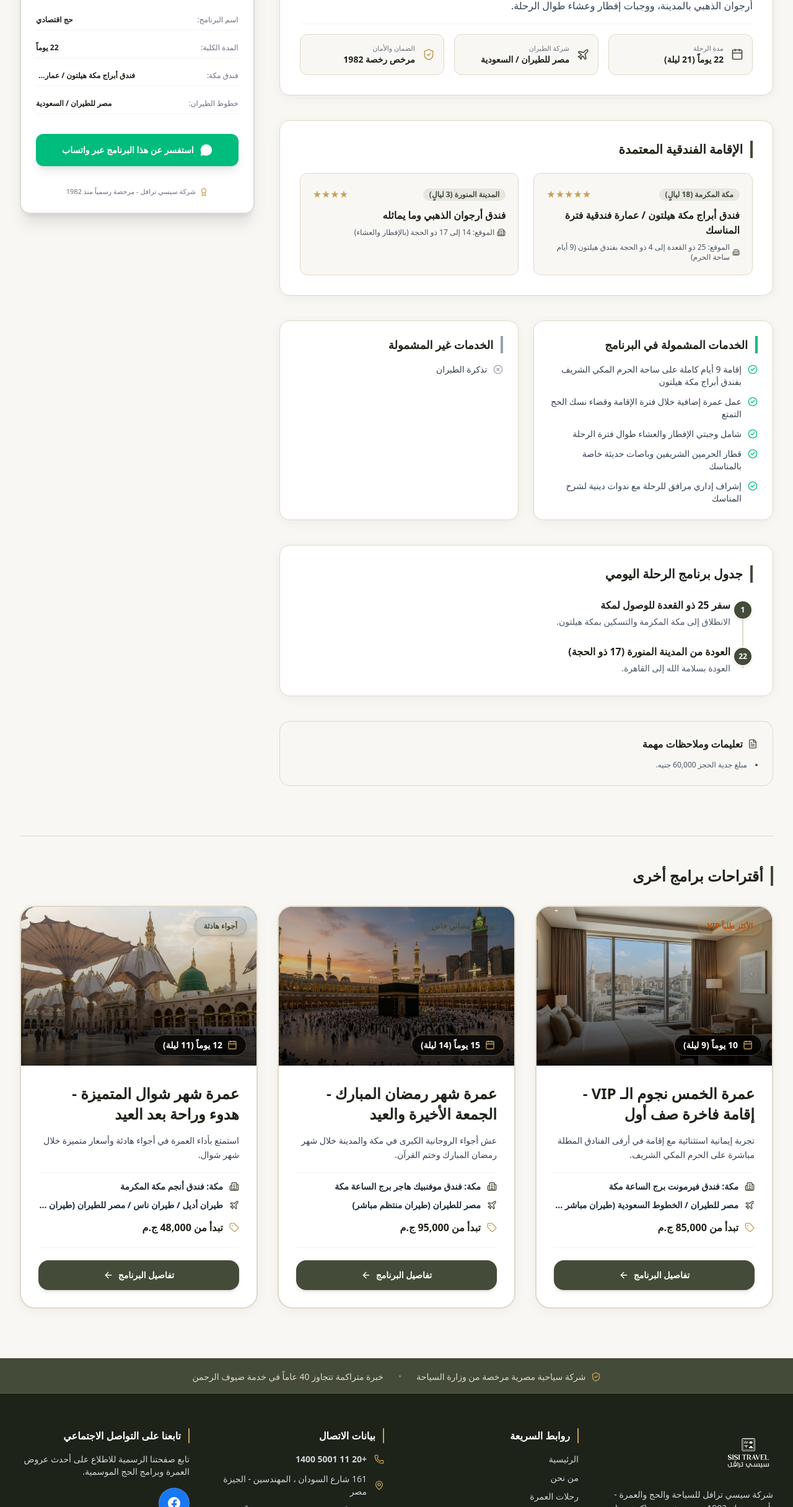
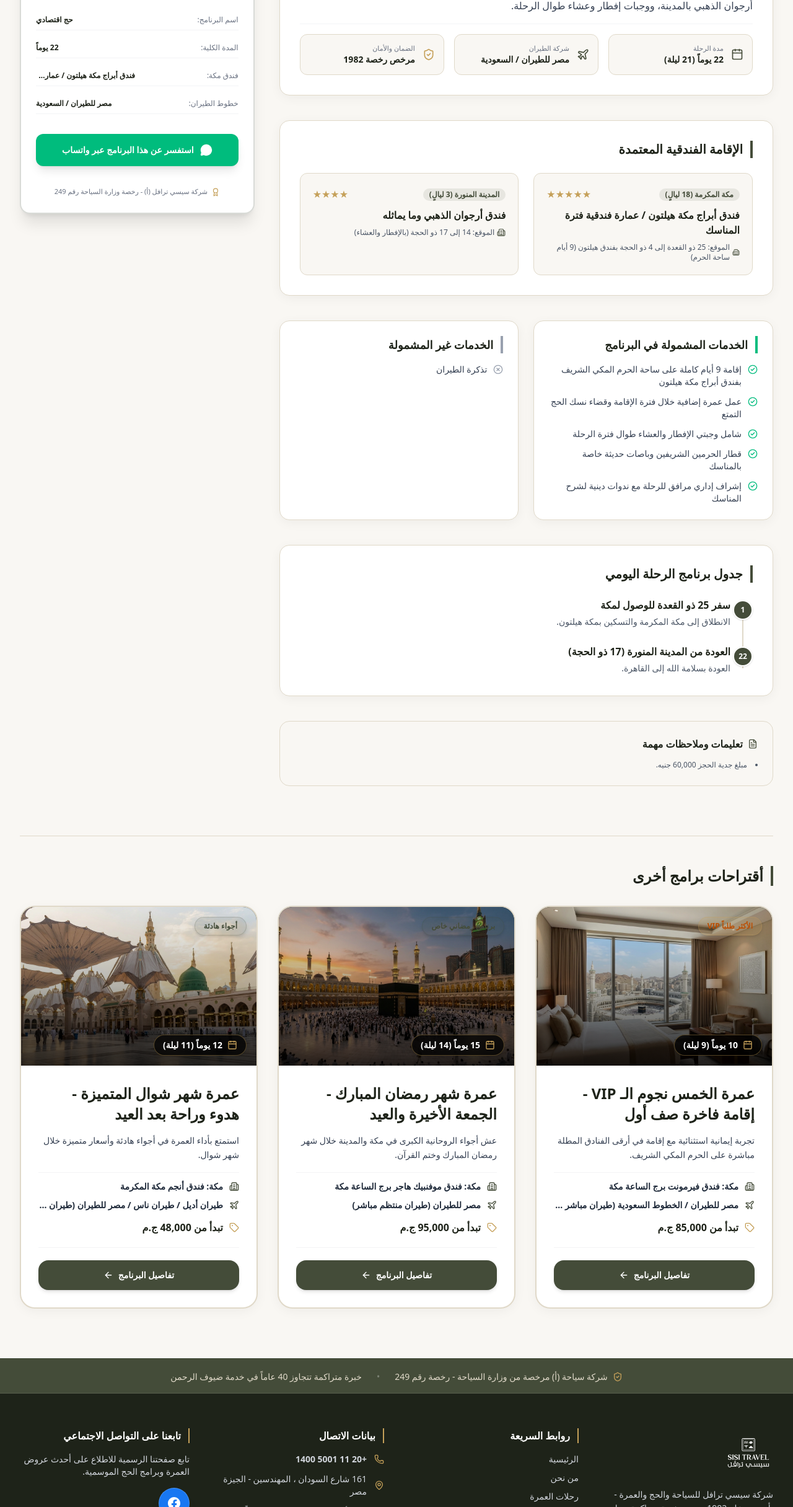
Before and after one commit to youssef-shaaban-dev/sisi-travel, a Next.js app: page /programs/hajj-economic-1 in a window 1280 px wide. Shown: the part 927-3358 px from the top of the page at 62% size. Built offline with nearby package versions, Linux system fonts and the light colour scheme.

Commit message:
feat: add program details page, data schema, and footer component

```diff
--- a/src/app/programs/[slug]/page.tsx
+++ b/src/app/programs/[slug]/page.tsx
@@ -309,7 +309,7 @@ export default async function ProgramDetailsPage({ params }: PageProps) {
 
                 <div className="pt-2 text-center text-[11px] text-gray-500 flex items-center justify-center gap-1.5">
                   <Award className="w-3.5 h-3.5 text-brand-gold" />
-                  <span>شركة سيسي ترافل - مرخصة رسمياً منذ 1982</span>
+                  <span>شركة سيسي ترافل (أ) - رخصة وزارة السياحة رقم 249</span>
                 </div>
               </div>
             </div>
--- a/src/components/layout/Footer.tsx
+++ b/src/components/layout/Footer.tsx
@@ -14,7 +14,7 @@ export default function Footer() {
         <div className="max-w-7xl mx-auto px-4 flex flex-wrap items-center justify-center gap-6">
           <div className="flex items-center gap-2">
             <ShieldCheck className="w-4 h-4 text-brand-gold" />
-            <span>شركة سياحية مصرية مرخصة من وزارة السياحة</span>
+            <span>{COMPANY_DETAILS.licenseText}</span>
           </div>
           <span className="hidden md:inline text-white/30">•</span>
           <div>خبرة متراكمة تتجاوز 40 عاماً في خدمة ضيوف الرحمن</div>
--- a/src/data/programsData.ts
+++ b/src/data/programsData.ts
@@ -735,6 +735,8 @@ export const COMPANY_DETAILS = {
   phone1Raw: '+201150011400',
   whatsapp: '+20 11 5001 1400',
   whatsappRaw: '201150011400',
+  licenseNumber: '249',
+  licenseText: 'شركة سياحة (أ) مرخصة من وزارة السياحة - رخصة رقم 249',
   address: '161 شارع السودان ، المهندسين - الجيزة مصر',
   facebookUrl: 'https://www.facebook.com/SiSiTravelEGY/',
   workingHours: 'من الأحد إلى الخميس: 9:00 صباحاً - 6:00 مساءً',
```
